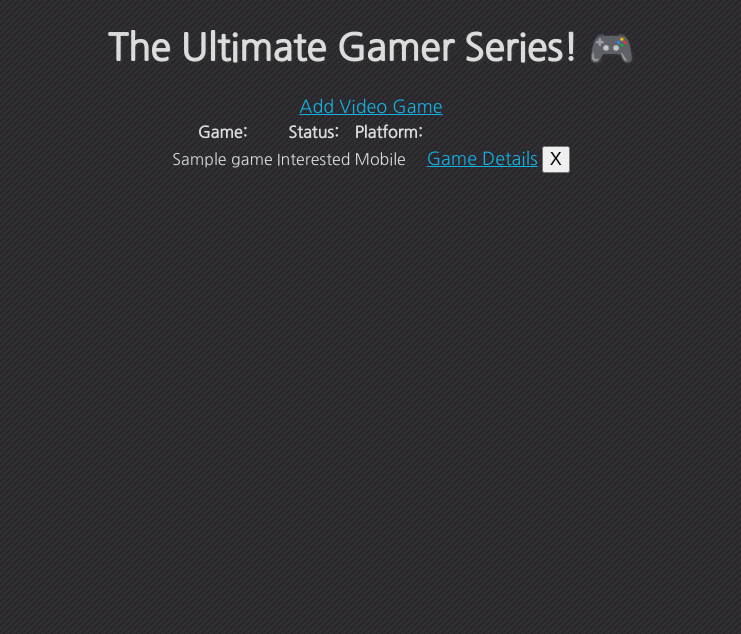
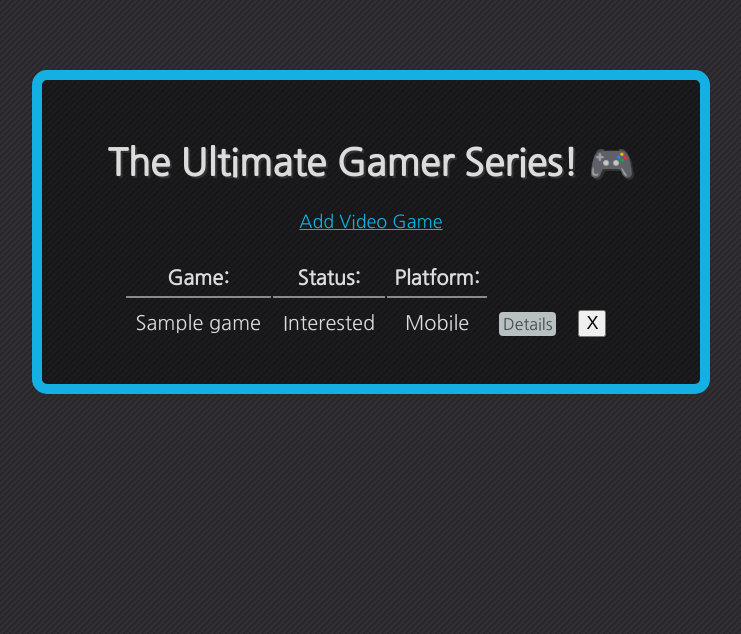
Before and after one commit to BriannaRocha/QuestCentral, a Node server app: page /games in a window 1280 px wide. Shown: the part 77-711 px from the top of the page, without its empty margins (269-1010 px from the left). Run offline with Node 20, Linux system fonts and the light colour scheme; a user stored in the database is signed in; tables that the repository leaves empty hold one stand-in row (values such as "Sample post"); some libraries are stand-ins or nearby versions.

Commit message:
add moble responsive for content box styling

```diff
--- a/public/stylesheets/style.css
+++ b/public/stylesheets/style.css
@@ -144,7 +144,8 @@ button:hover {
   position: relative;
   align-items: center;
   margin: 70px;
-  max-width: 50vw;
+  min-width: 400px;
+  max-width: 1000px;
   background-color: rgba(0, 0, 0, 0.447);
   border: 10px solid #15b0e3;
   border-radius: 15px;
@@ -152,8 +153,48 @@ button:hover {
   text-align: center;
 }
 
+@media only screen and (max-width: 400px) {
+  .content-box {
+    max-width: 100vw;
+    margin: 70px 0px;
+  }
+}
+
 .yellow-highlight {
   color: #dfcf57;
+}
+
+table {
+  font-size: 20px;
+  margin-top: 25px;
+}
+
+table thead th {
+  padding: 5px;
+  border-bottom: 2px solid #b6b5b5b9;
+}
+
+table td {
+  padding: 10px;
+  text-align: center;
+}
+
+#list td:nth-child(2),
+#list td:nth-child(3) {
+  min-width: 100px;
+}
+
+#list a {
+  border-radius: 4px;
+  background-color: #b8c0c2;
+  padding: 4px;
+  text-decoration: none;
+  font-size: 16px;
+  color: #424748;
+}
+
+#list a:hover {
+  background-color: white;
 }
 
 footer {
--- a/views/games/index.ejs
+++ b/views/games/index.ejs
@@ -2,6 +2,7 @@
 <%- include('../partials/nav') %>
 
 <main>
+  <div class="content-box">
     <h1>The Ultimate Gamer Series! 🎮</h1>
     <a href="/games/new">
       Add Video Game
@@ -21,7 +22,7 @@
             <td><%= game.name %></td>
             <td><%= game.status %></td>
             <td><%= game.platform %></td>
-          <td><a href="/games/<%= game._id %>">Game Details</a></td>
+            <td><a href="/games/<%= game._id %>">Details</a></td>
             <td>
               <form
                 action="/games/<%= game._id %>?_method=DELETE"
@@ -35,6 +36,7 @@
         </tbody>
       </table>
     <% } %>
+  </div>
 </main>
 
 <%- include('../partials/footer') %>
--- a/views/games/new.ejs
+++ b/views/games/new.ejs
@@ -3,6 +3,7 @@
 
 <main>
   <% if (user) { %>
+    <div class="content-box">
     <h2>Add a Video Game!</h2>
       <form id="new-form" action="/games" method="POST">
         <label>
@@ -32,6 +33,7 @@
         </select>
         <button type="submit">Save Game</button>
       </form>
+    </div>
   <% } %>
 </main>
 
```
Lines whose indentation alone changed are shown as unchanged.
